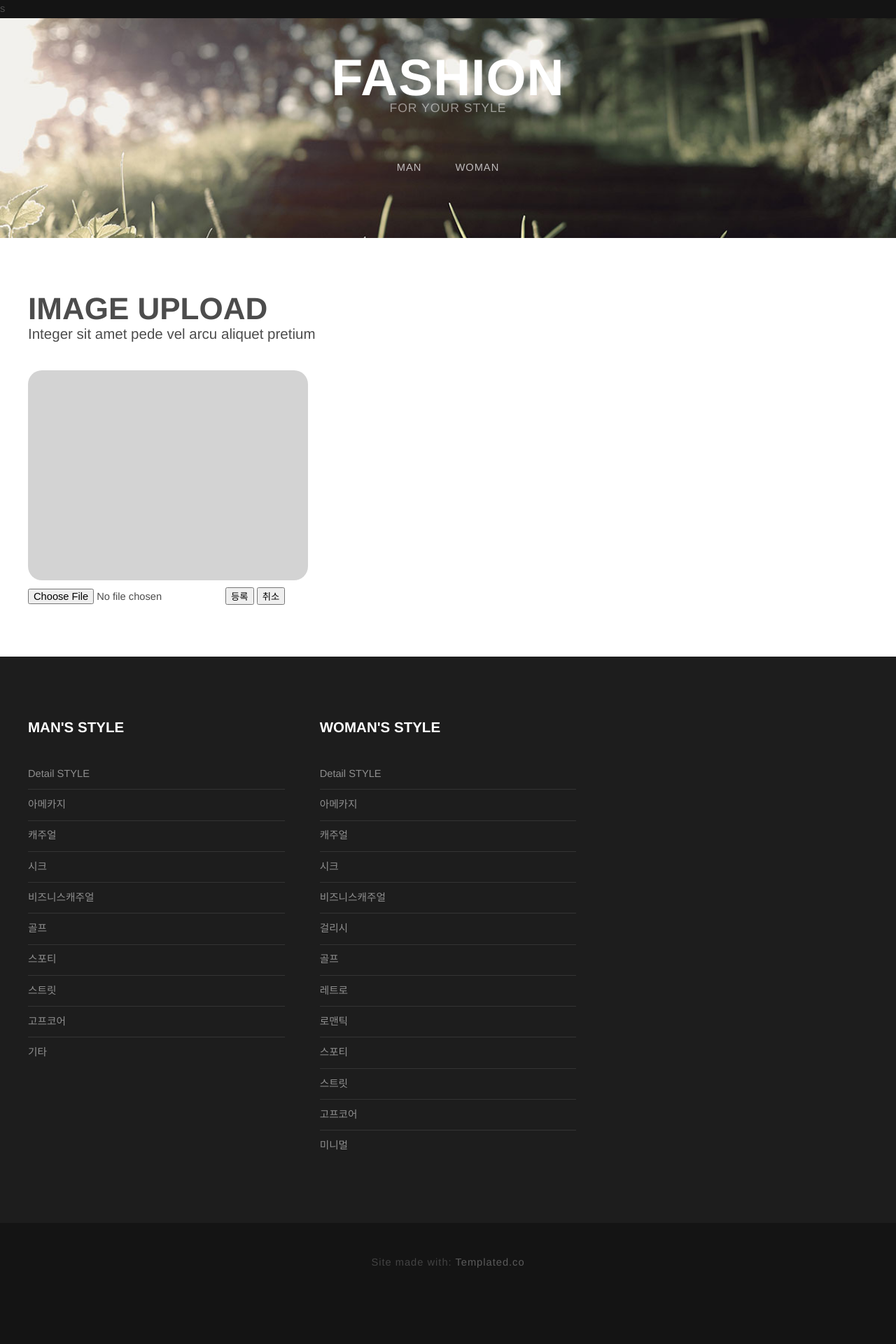
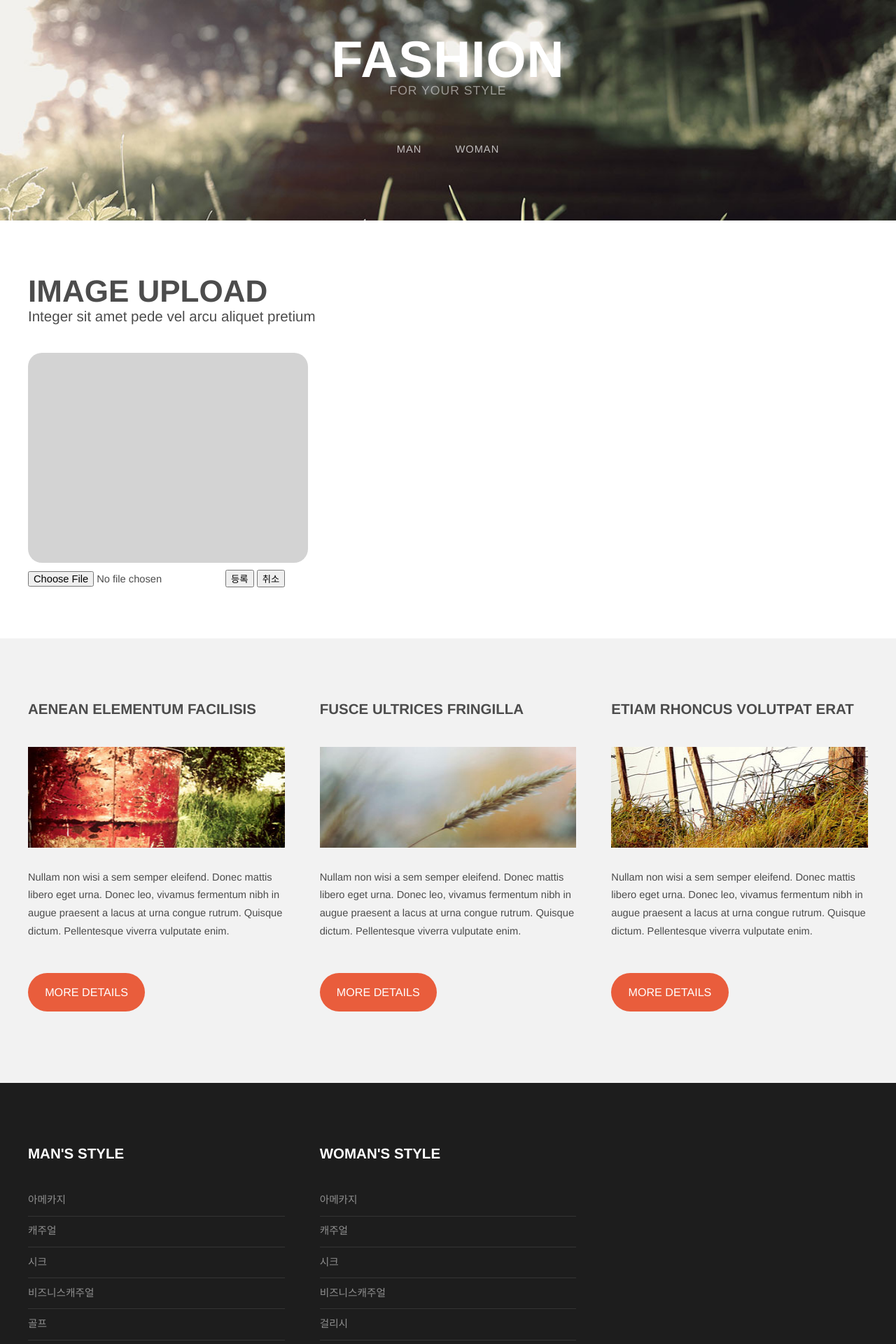
Before and after one commit to myeonghoho/final1, a Django app: page /woman/ in a window 1280 px wide. Shown: the top 1920 px of the page at 70% size. Run offline with Django 5.2, Linux system fonts and the light colour scheme; some libraries are stand-ins or nearby versions.

Commit message:
5/17 man,woman html 수정
수정완료

```diff
--- a/final/templates/man/man.html
+++ b/final/templates/man/man.html
@@ -1,6 +1,6 @@
 {% extends 'base_main.html' %}
 
-{% block man_content %}
+{% block base_content %}
 <!-- Header -->
 <div id="header">
 	<div class="container">
--- a/final/templates/woman/woman.html
+++ b/final/templates/woman/woman.html
@@ -1,25 +1,6 @@
-{% load static %}s
-<!DOCTYPE HTML>
-<html>
-	<head>
-		<title>Fashion</title>
-		<meta http-equiv="content-type" content="text/html; charset=utf-8">
-		<meta name="description" content="">
-		<meta name="keywords" content="">
-		<meta name="robots" content="index, follow, max-image-preview:large, max-snippet:-1, max-video-preview:-1"><link href="//fonts.googleapis.com/css?family=Arimo:400,700" rel="stylesheet" type="text/css"><!--[if lte IE 8]><script src="js/html5shiv.js"></script><![endif]-->
-		<script src="//ajax.googleapis.com/ajax/libs/jquery/1.11.0/jquery.min.js"></script>
-		<script src="../static/js/skel.min.js"></script>
-		<script src="../static/js/skel-panels.min.js"></script>
-		<script src="../static/js/init.js"></script>
+{% extends 'base_main.html' %}
 
-		<link rel="stylesheet" href="../static/css/skel-noscript.css">
-		<link rel="stylesheet" href="../static/css/style.css">
-		<link rel="stylesheet" href="../static/css/style-desktop.css">
-		<!--[if lte IE 8]><link rel="stylesheet" href="css/ie/v8.css" /><![endif]--><!--[if lte IE 9]><link rel="stylesheet" href="css/ie/v9.css" /><![endif]-->
-	</head>
-
-	<body>
-
+{% block base_content %}
 <!-- Header -->
 <div id="header">
 	<div class="container">
@@ -45,6 +26,7 @@
 	<div class="container">
 		<div class="row">
 
+
 			<!-- Content -->
 			<div id="content" class="8u skel-cell-important">
 				<section>
@@ -67,11 +49,12 @@
 							height: 350px;
 						}
 					</style>
-								<form methd = GET class="inputImg" method="post" enctype="multipart/form-data"> <!-- 이미지 파일 데이터에 알맞는 enctype 설정 -->
+						<form method = GET class="inputImg" method="post" enctype="multipart/form-data"> <!-- 이미지 파일 데이터에 알맞는 enctype 설정 -->
+
 							<div class="addImage" id="image-show"> <!-- 이미지 띄울 공간 -->
 							</div>
 							<input type="file" accept="image/*" onchange="loadFile(this)">
-									<button type = "submit"> 등록 </button>
+							<button type="submit">등록</button>
 							<button type = "submit"> 취소 </button>
 						</form>
 
@@ -80,53 +63,29 @@
 		</div>
 	</div>
 </div>
-
-
 <!-- Footer -->
-		<div id="footer">
+<div id="featured">
 	<div class="container">
 		<div class="row">
 			<div class="4u">
-						<section><h2>MAN's STYLE</h2>
-							<ul class="default"><li><a href="#">Detail STYLE</a></li>
-								<li><a href="#">아메카지</a></li>
-								<li><a href="#">캐주얼</a></li>
-								<li><a href="#">시크</a></li>
-								<li><a href="#">비즈니스캐주얼</a></li>
-								<li><a href="#">골프</a></li>
-								<li><a href="#">스포티</a></li>
-								<li><a href="#">스트릿</a></li>
-								<li><a href="#">고프코어</a></li>
-								<li><a href="#">기타</a></li>
-							</ul></section></div>
+				<h2>Aenean elementum facilisis</h2>
+				<a href="#" class="image full"><img src="../media/images/pic01.jpg" alt="" width="314" height="144"></a>
+				<p>Nullam non wisi a sem semper eleifend. Donec mattis libero eget urna. Donec leo, vivamus fermentum nibh in augue praesent a lacus at urna congue rutrum. Quisque dictum. Pellentesque viverra vulputate enim.</p>
+				<p><a href="#" class="button">More Details</a></p>
+			</div>
 			<div class="4u">
-						<section><h2>WOMAN's STYLE</h2>
-							<ul class="default"><li><a href="#">Detail STYLE</a></li>
-								<li><a href="#">아메카지</a></li>
-								<li><a href="#">캐주얼</a></li>
-								<li><a href="#">시크</a></li>
-								<li><a href="#">비즈니스캐주얼</a></li>
-								<li><a href="#">걸리시</a></li>
-								<li><a href="#">골프</a></li>
-								<li><a href="#">레트로</a></li>
-								<li><a href="#">로맨틱</a></li>
-								<li><a href="#">스포티</a></li>
-								<li><a href="#">스트릿</a></li>
-								<li><a href="#">고프코어</a></li>
-								<li><a href="#">미니멀</a></li>
-							</ul></section></div>
-
-
+				<h2>Fusce ultrices fringilla</h2>
+				<a href="#" class="image full"><img src="../media/images/pic02.jpg" alt="" width="314" height="144"></a>
+				<p>Nullam non wisi a sem semper eleifend. Donec mattis libero eget urna. Donec leo, vivamus fermentum nibh in augue praesent a lacus at urna congue rutrum. Quisque dictum. Pellentesque viverra vulputate enim.</p>
+				<p><a href="#" class="button">More Details</a></p>
+			</div>
+			<div class="4u">
+				<h2>Etiam rhoncus volutpat erat</h2>
+				<a href="#" class="image full"><img src="../media/images/pic03.jpg" alt="" width="314" height="144"></a>
+				<p>Nullam non wisi a sem semper eleifend. Donec mattis libero eget urna. Donec leo, vivamus fermentum nibh in augue praesent a lacus at urna congue rutrum. Quisque dictum. Pellentesque viverra vulputate enim.</p>
+				<p><a href="#" class="button">More Details</a></p>
 			</div>
 		</div>
 	</div>
-
-		<!-- Copyright -->
-		<div id="copyright">
-			<div class="container">
-				Site made with: <a href="https://templated.co/">Templated.co</a>
 </div>
-		</div>
-
-	</body>
-</html>
+{% endblock%}
```
Lines whose indentation alone changed are shown as unchanged.
